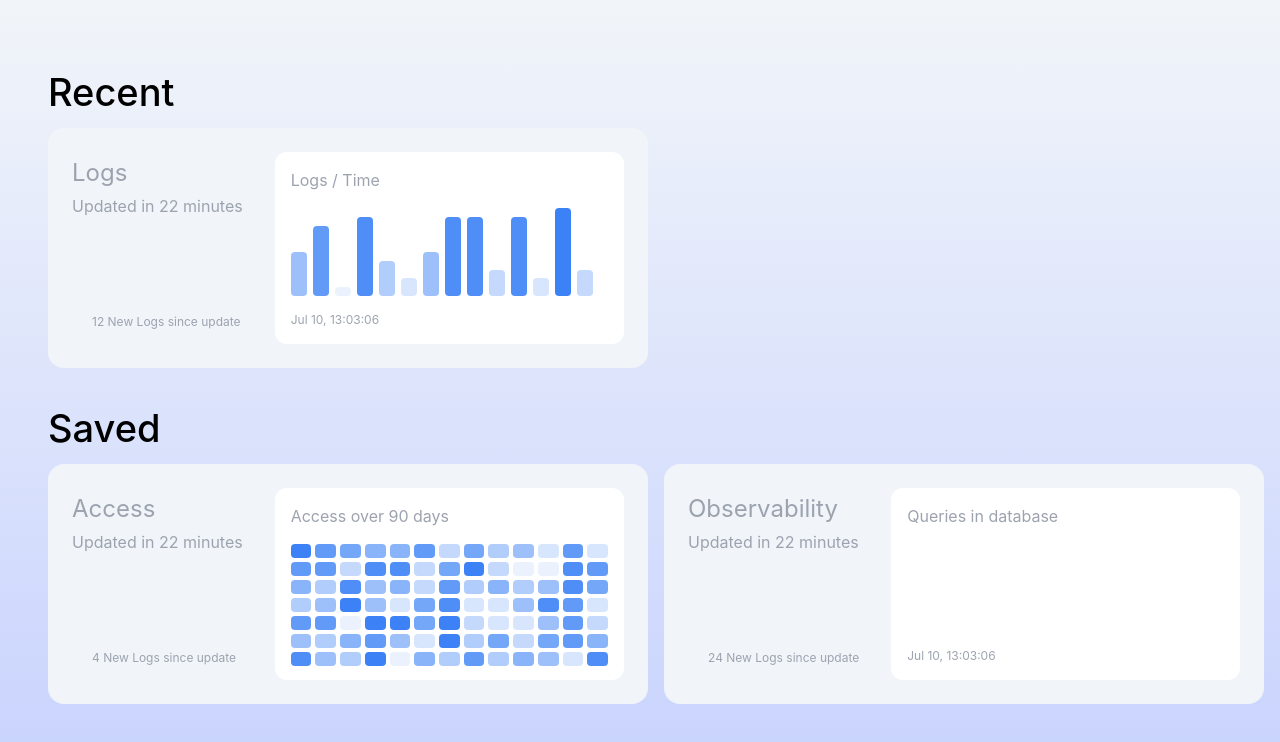
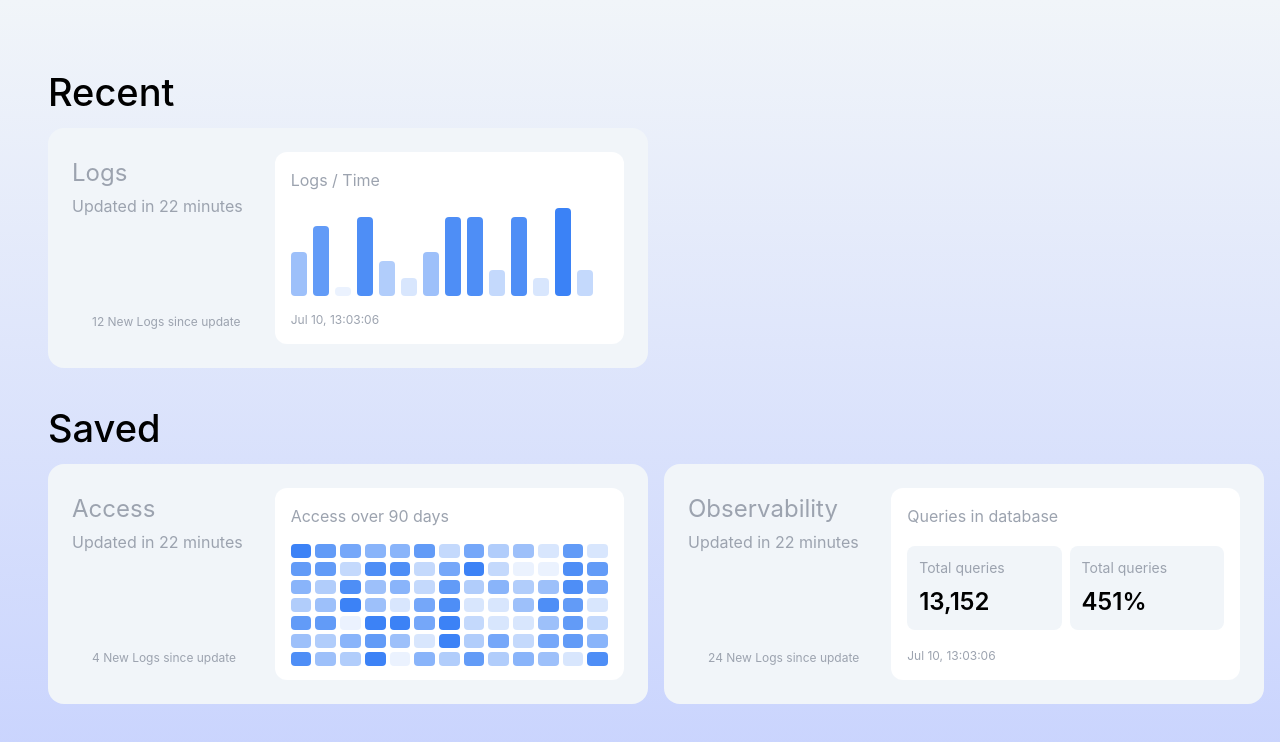
Before and after one commit to balzacbdmt/formal-challenge, a React (Vite) app: page / in a window 1280 px wide. Shown: the top 742 px of the page. Built offline with nearby package versions, Linux system fonts and the light colour scheme; some icons are missing.

Commit message:
create Stats component

```diff
--- /dev/null
+++ b/src/components/Stats/Stats.tsx
@@ -0,0 +1,21 @@
+import { formatNumberWithCommas, getRandomNumber } from "../../constants/helpers";
+
+function Stats() {
+  const totalQueries = getRandomNumber(10000, 100000); // Fake data
+  const weeklyTrend = getRandomNumber(0, 1000); // Fake data
+
+  return (
+    <div className="flex gap-2">
+        <div className="flex-1 p-3 bg-slate-100  rounded-lg">
+            <p className="text-sm mb-2">Total queries</p>
+            <p className="text-2xl text-black font-semibold">{formatNumberWithCommas(totalQueries)}</p>
+        </div>
+        <div className="flex-1 p-3 bg-slate-100 rounded-lg">
+            <p className="text-sm mb-2">Total queries</p>
+            <p className="text-2xl text-black font-semibold">{weeklyTrend}%</p>
+        </div>
+    </div>
+  )
+}
+
+export default Stats;
--- a/src/views/home/Card/Card.tsx
+++ b/src/views/home/Card/Card.tsx
@@ -3,6 +3,7 @@ import { format, formatDistanceToNow } from "date-fns";
 import { DataType } from "../../../constants/types";
 import BarChart from "../../../components/BarChart/BarChart";
 import Calendar from "../../../components/Calendar/Calendar";
+import Stats from "../../../components/Stats/Stats";
 
 interface Props {
   title?: string;
@@ -33,6 +34,8 @@ function Card({
         return <BarChart />;
       case "calendar":
         return <Calendar />;
+      case "stats":
+        return <Stats />;
     }
   }
 
```
